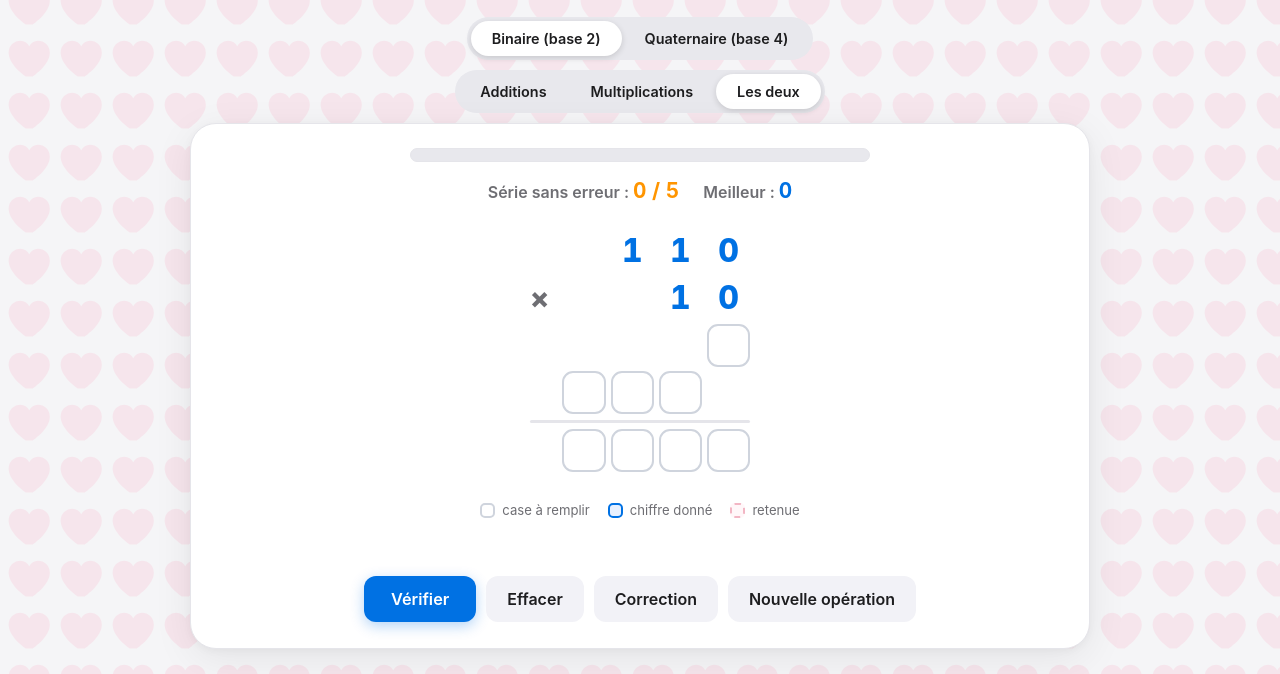
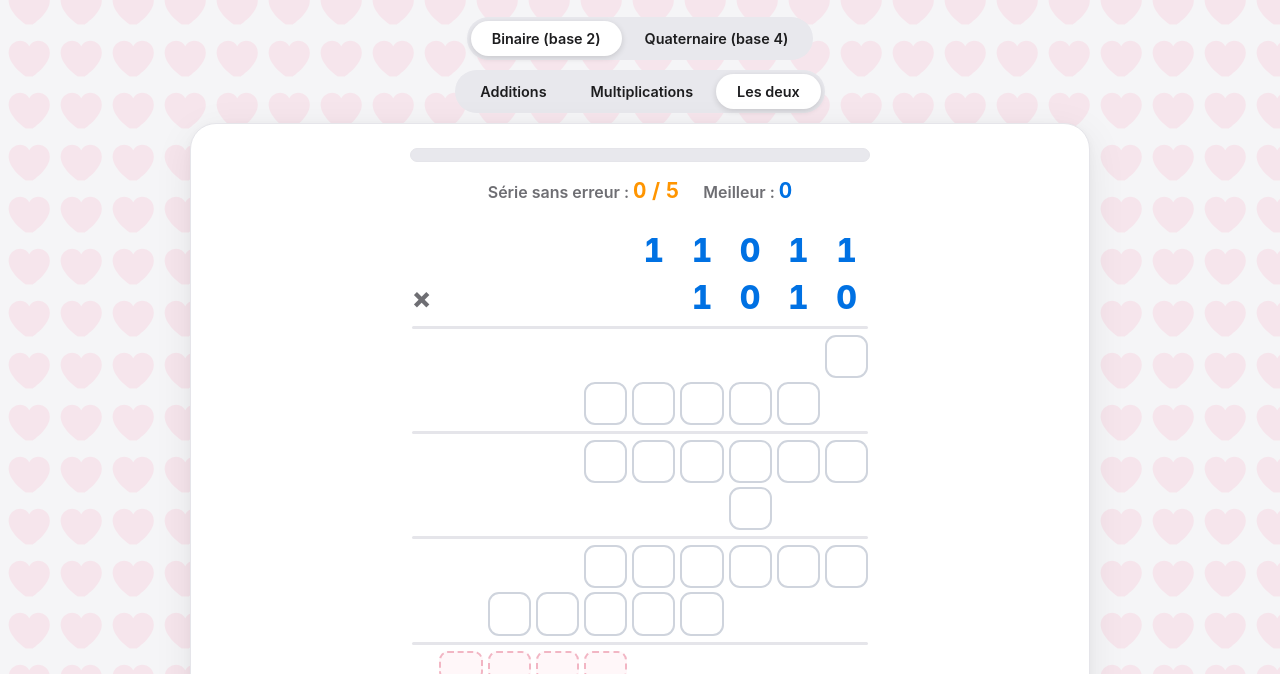
Before and after one commit to christophebelmont/MaitresseBrioche, a plain HTML site: page operations-bases.html in a window 1280 px wide. Shown: the part 125-799 px from the top of the page. Drawn offline with Linux system fonts and the light colour scheme.

Commit message:
Added 4 numbers

```diff
--- a/operations-bases.html
+++ b/operations-bases.html
@@ -128,6 +128,7 @@
     80%{transform:translateX(3px)}
   }
 
+  .hint{text-align:center;color:var(--muted);font-size:.85rem;line-height:1.5;margin:0;max-width:660px;min-height:1px}
   .legend{display:flex;gap:18px;flex-wrap:wrap;justify-content:center;color:var(--muted);font-size:.82rem;margin:0}
   .legend span{display:inline-flex;align-items:center;gap:7px}
   .legend i{display:inline-block;width:15px;height:15px;border-radius:5px;border:2px solid #cfd4dd;background:#fff}
@@ -186,6 +187,8 @@
     </div>
 
     <div class="posed-wrap" id="posedHost"></div>
+
+    <p class="hint" id="hint"></p>
 
     <p class="legend">
       <span><i class="fill"></i> case à remplir</span>
@@ -358,14 +361,18 @@
     return { base:base, op:"add", cols:cols, rows:rows, a:a, b:b };
   }
 
-  /* ---------- multiplication posée ---------- */
+  /* ---------- multiplication posée ----------
+     Les produits partiels sont additionnés deux par deux : chaque somme
+     intermédiaire est l'addition des deux lignes juste au-dessus.
+     Les retenues restent ainsi de simples chiffres (≤ base-1). */
   function buildMul(base, m, k){
     var a = rndOperand(base, m), b = rndOperand(base, k);
     var A = toDigits(a, base, m), B = toDigits(b, base, k);
-    var cols = m + k + 1;                    /* 1 colonne opérateur + positions 0..m+k-1 */
-    function pToD(pos){ return m + k - pos; }
+    var posCount = m + k;                     /* positions 0..m+k-1 */
+    var cols = posCount + 1;                  /* + colonne opérateur */
+    function pToD(pos){ return posCount - pos; }
     var rows = [];
-    var p, j, i, top;
+    var p, j, i, t;
 
     /* opérande a */
     var ra = blankRow(cols);
@@ -377,62 +384,77 @@
     rb[0] = cOp("×");
     for (p = 0; p < k; p++) rb[pToD(p)] = cGiven(B[p]);
     rows.push(rb);
+    rows.push([cRule()]);
 
     /* produits partiels (un par chiffre du multiplicateur) */
-    var partials = [];
+    var parts = [], partCarries = [];
     for (j = 0; j < k; j++){
-      var t = 0, pp = [], cj = [];
+      var tc = 0, cj = [0];
+      var arr = new Array(posCount);
+      for (i = 0; i < posCount; i++) arr[i] = 0;
       for (i = 0; i < m; i++){
-        var s = A[i] * B[j] + t;
-        pp[i] = s % base;
-        t = Math.floor(s / base);
-        cj[i + 1] = t;
+        var s = A[i] * B[j] + tc;
+        arr[j + i] = s % base;
+        tc = Math.floor(s / base);
+        cj[i + 1] = tc;
       }
-      pp[m] = t;
-      partials.push(pp);
+      arr[j + m] = tc;
+      parts.push(arr);
+      partCarries.push(cj);
+    }
 
-      top = m;
-      while (top > 0 && pp[top] === 0) top--;
+    /* sommes intermédiaires : R1 = P0+P1, R2 = R1+P2, … */
+    var runs = [parts[0].slice()];
+    var runCarries = [null];
+    for (t = 1; t < k; t++){
+      var carry = 0, cArr = [0], next = new Array(posCount);
+      for (p = 0; p < posCount; p++){
+        var sr = runs[t - 1][p] + parts[t][p] + carry;
+        next[p] = sr % base;
+        carry = Math.floor(sr / base);
+        cArr[p + 1] = carry;
+      }
+      runs.push(next);
+      runCarries.push(cArr);
+    }
 
-      /* retenues internes de la ligne (i=1..min(top,m-1)) */
+    function emitPartial(idx){
+      var arr = parts[idx], cj = partCarries[idx];
+      var top = m;
+      while (top > 0 && arr[idx + top] === 0) top--;
       var cr = blankRow(cols);
       for (i = 1; i <= top && i <= m - 1; i++)
-        if (cj[i] !== 0) cr[pToD(j + i)] = cCarry(cj[i]);
+        if (cj[i] !== 0) cr[pToD(idx + i)] = cCarry(cj[i]);
       pushIfNotBlank(rows, cr);
-
-      /* chiffres du produit partiel */
       var pr = blankRow(cols);
-      if (top === 0 && pp[0] === 0){
-        pr[pToD(j)] = cInput(0);
+      if (top === 0 && arr[idx] === 0){
+        pr[pToD(idx)] = cInput(0);
       } else {
-        for (i = 0; i <= top; i++) pr[pToD(j + i)] = cInput(pp[i]);
+        for (i = 0; i <= top; i++) pr[pToD(idx + i)] = cInput(arr[idx + i]);
       }
       rows.push(pr);
     }
 
-    rows.push([cRule()]);
+    function emitRunning(idx){
+      var arr = runs[idx], cArr = runCarries[idx];
+      var top = posCount - 1;
+      while (top > 0 && arr[top] === 0) top--;
+      var cr = blankRow(cols);
+      for (p = 1; p <= top; p++)
+        if (cArr[p] !== 0) cr[pToD(p)] = cCarry(cArr[p]);
+      pushIfNotBlank(rows, cr);
+      var rr = blankRow(cols);
+      for (p = 0; p <= top; p++) rr[pToD(p)] = cInput(arr[p]);
+      rows.push(rr);
+    }
 
-    /* somme finale des produits partiels */
-    var fc = [0], td = [];
-    for (p = 0; p < m + k; p++){
-      var sum = fc[p];
-      for (j = 0; j < k; j++){
-        var i2 = p - j;
-        if (i2 >= 0 && i2 <= m) sum += partials[j][i2];
-      }
-      td[p] = sum % base;
-      fc[p + 1] = Math.floor(sum / base);
+    emitPartial(0);
+    emitPartial(1);
+    for (t = 1; t < k; t++){
+      rows.push([cRule()]);
+      emitRunning(t);
+      if (t < k - 1) emitPartial(t + 1);
     }
-    var topT = m + k - 1;
-    while (topT > 0 && td[topT] === 0) topT--;
-
-    var fcr = blankRow(cols);
-    for (p = 1; p <= topT; p++) if (fc[p] !== 0) fcr[pToD(p)] = cCarry(fc[p]);
-    pushIfNotBlank(rows, fcr);
-
-    var rr = blankRow(cols);
-    for (p = 0; p <= topT; p++) rr[pToD(p)] = cInput(td[p]);
-    rows.push(rr);
 
     return { base:base, op:"mul", cols:cols, rows:rows, a:a, b:b };
   }
@@ -446,7 +468,7 @@
     if (op === "add"){
       return buildAdd(base, rndInt(4, 5));
     }
-    return buildMul(base, base === 2 ? 3 : 2, 2);
+    return buildMul(base, rndInt(4, 5), rndInt(4, 5));
   }
 
   /* ---------- état ---------- */
@@ -462,6 +484,7 @@
   };
 
   var posedHost = document.getElementById("posedHost");
+  var hintEl = document.getElementById("hint");
   var msgEl = document.getElementById("msg");
   var streakEl = document.getElementById("streak");
   var bestEl = document.getElementById("best");
@@ -607,6 +630,9 @@
     state.answered = false;
     state.problem = buildProblem();
     render();
+    hintEl.textContent = state.problem.op === "mul"
+      ? "Additionne les produits partiels deux par deux : chaque somme sous une barre est l'addition des deux lignes juste au-dessus."
+      : "";
     setMsg("", "");
   }
 
```
